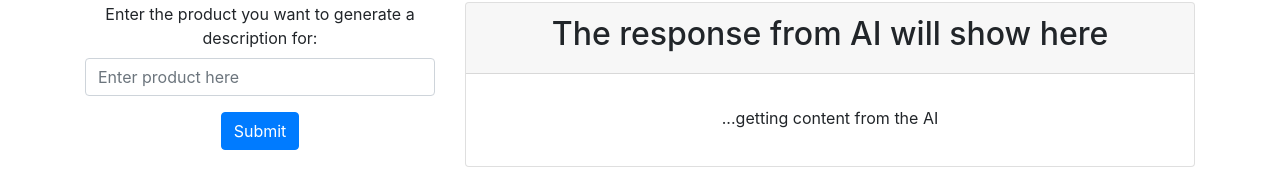
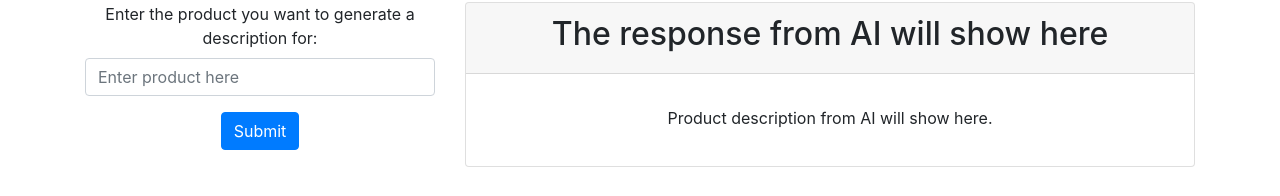
Before and after one commit to ash1eygrace/ai-content, a React (Create React App) app in the folder copyai/: page /product-description in a window 1280 px wide. Shown: the part 94-290 px from the top of the page. Built offline with nearby package versions, Linux system fonts and the light colour scheme.

Commit message:
Change placeholder text for AI reponse.

```diff
--- a/copyai/src/components/ProductDescription.js
+++ b/copyai/src/components/ProductDescription.js
@@ -9,7 +9,7 @@ class ProductDescription extends Component {
         super()
         this.state = {
             heading: `The response from AI will show here`,
-            response: `...getting content from the AI`
+            response: `Product description from AI will show here.`
         }
     }
 
```
